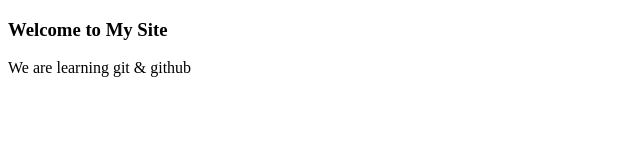
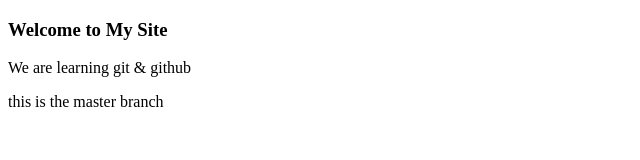
Before and after one commit to rakeshjat13/gitApp, a plain HTML site: page index.html in a window 1280 px wide. Shown: the whole page, without its empty margins (0-640 px from the left). Drawn offline with Linux system fonts and the light colour scheme.

Commit message:
update index file of master branch

```diff
--- a/index.html
+++ b/index.html
@@ -6,6 +6,6 @@
 <body>
 	<h3> Welcome to My Site</h3>
 	<p> We are learning git & github </p>
-
+	<label>this is the master branch</label>
 </body>
 </html>
```
